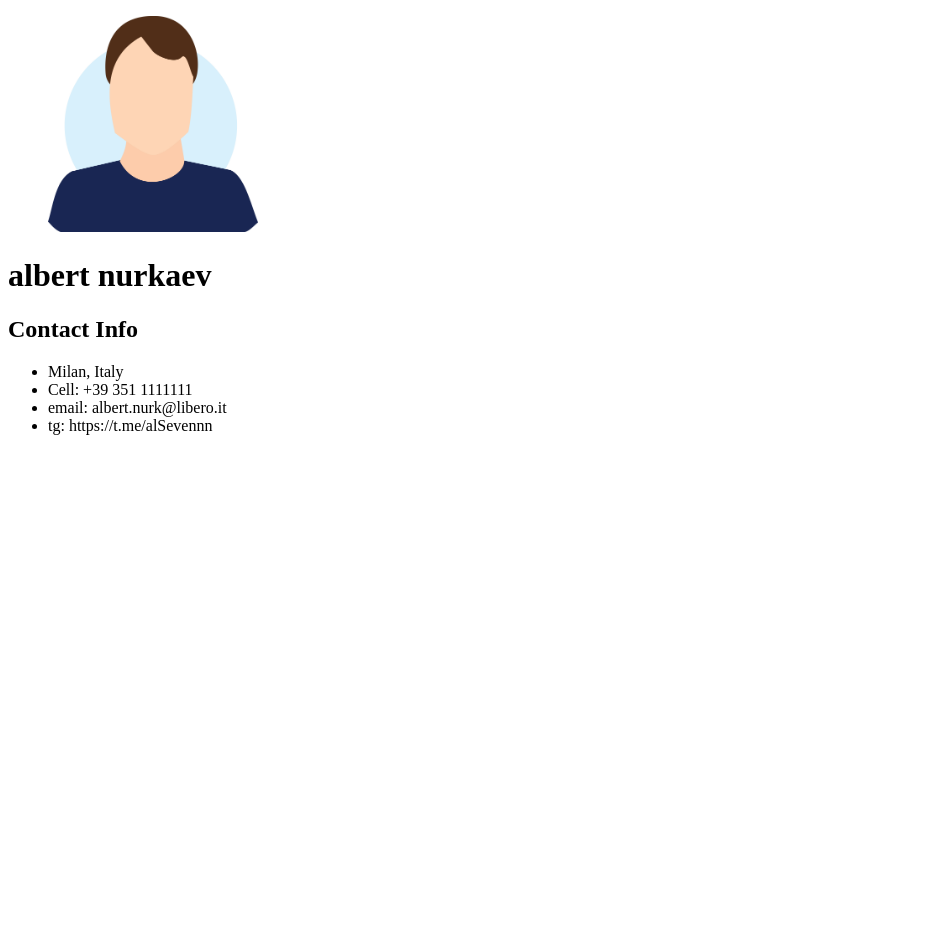
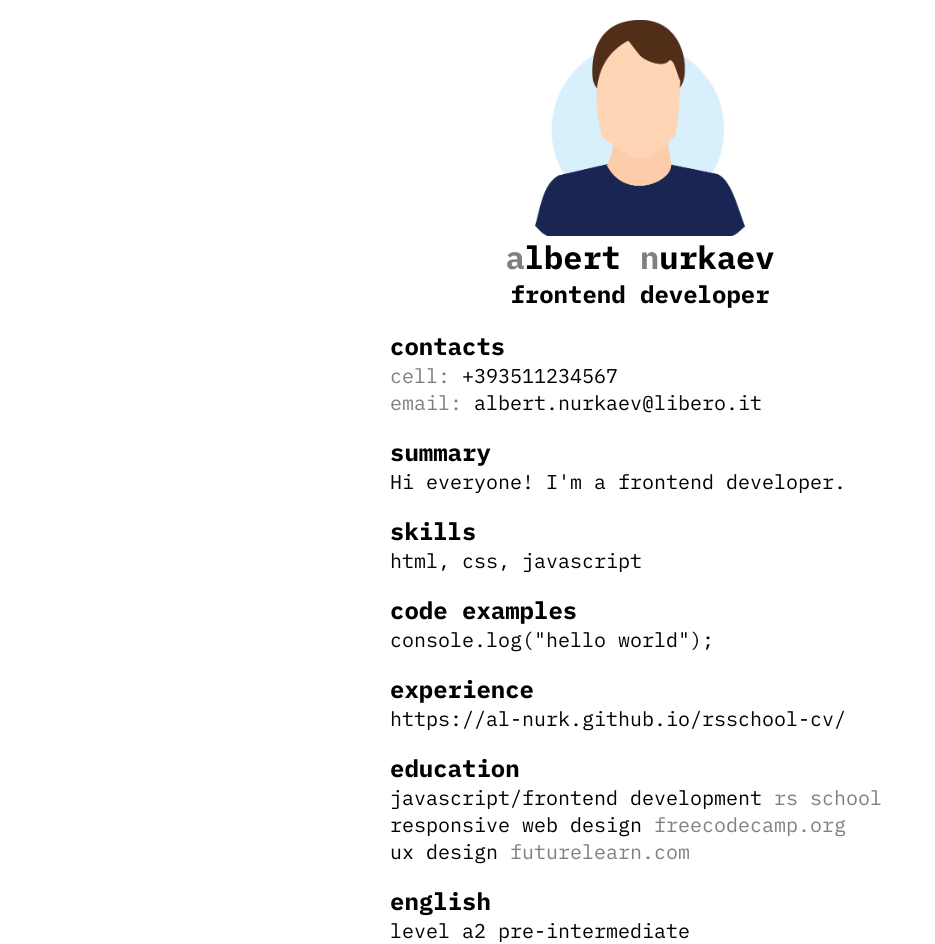
Before and after one commit to al-nurk/rsschool-cv, a plain HTML site: page index.html in a window 1280 px wide. Shown: the whole page, without its empty margins (0-935 px from the left). Before the commit the page ends 800 px from the top, so only its background shows below. Drawn offline with Linux system fonts and the light colour scheme.

Commit message:
feat: add main part

```diff
--- a/index.html
+++ b/index.html
@@ -1,35 +1,97 @@
 <!DOCTYPE html>
 <html lang="en">
+
 <head>
-    <meta charset="UTF-8">
-    <meta http-equiv="X-UA-Compatible" content="IE=edge">
-    <meta name="viewport" content="width=device-width, initial-scale=1.0">
+    <meta charset="UTF-8" />
+    <meta http-equiv="X-UA-Compatible" content="IE=edge" />
+    <meta name="viewport" content="width=device-width, initial-scale=1.0" />
     <title>Albert Nurkaev</title>
-    <link rel="stylesheet" href="style.css">
+    <link rel="preconnect" href="https://fonts.googleapis.com" />
+    <link rel="preconnect" href="https://fonts.gstatic.com" crossorigin />
+    <link href="https://fonts.googleapis.com/css2?family=IBM+Plex+Mono:wght@400;700&family=VT323&display=swap"
+        rel="stylesheet" />
+    <link rel="stylesheet" href="style.css" />
 </head>
+
 <body>
-    <header>
-        <figure class="cv-photo">
-            <img src="./img/cv-photo.jpg" alt="cv-photo" width="210">
-        </figure>
-        <h1>albert nurkaev</h1>
-        <div class="contacts">
-            <h2>Contact Info</h2>
-            <ul>
-                <li>Milan, Italy</li>
-                <li>Cell: +39 351 1111111</li>
-                <li>email: albert.nurk@libero.it</li>
-                <li>tg: https://t.me/alSevennn</li>
-            </ul>
+    <header class="header">
+        <div class="wrapper header__wrapper">
+            <div class="title">
+                <img class="title__photo" src="./img/cv-photo.jpg" alt="cv-photo" width="210" />
+                <h1 class="title__name"><span>a</span>lbert <span>n</span>urkaev</h1>
+                <h2 class="title__description">frontend developer</h2>
+            </div>
+            <nav></nav>
         </div>
-        <nav>
-        </nav>
     </header>
+
     <main>
-        <section>
+        <section class="contacts">
+            <div class="wrapper contacts__wrapper">
+                <h2 class="contacts__title">contacts</h2>
+                <ul class="contacts__list">
+                    <li class="contacts__list-item"><span>cell:</span> +393511234567</li>
+                    <li class="contacts__list-item"><span>email:</span> albert.nurkaev@libero.it</li>
+                </ul>
+            </div>
+        </section>
+
+        <section class="summary">
+            <div class="wrapper summary__wrapper">
+                <h2 class="summary__title">summary</h2>
+                <p class="summary__description">Hi everyone! I'm a frontend developer.</p>
+            </div>
+        </section>
+
+        <section class="skills">
+            <div class="wrapper skills__wrapper">
+                <h2 class="skills__title">skills</h2>
+                <ul class="skills__list">
+                    <li class="skills__list-item">html, css, javascript</li>
+                </ul>
+            </div>
+        </section>
+
+        <section class="code-examples">
+            <div class="wrapper code-examples__wrapper">
+                <h2 class="code-examples__title">code examples</h2>
+                <ul class="code-examples__list">
+                    <li class="code-examples__list-item">console.log("hello world");</li>
+                </ul>
+            </div>
+        </section>
+
+        <section class="experience">
+            <div class="wrapper experience__wrapper">
+                <h2 class="experience__title">experience</h2>
+                <ul class="experience__list">
+                    <li class="experience__list-item"><a href="https://al-nurk.github.io/rsschool-cv/" target="_blank">https://al-nurk.github.io/rsschool-cv/</a></li>
+                </ul>
+            </div>
+        </section>
+
+        <section class="education">
+            <div class="wrapper education__wrapper">
+                <h2 class="education__title">education</h2>
+                <ul class="education__list">
+                    <li class="education__list-item">javascript/frontend development <span>rs school</span></li>
+                    <li class="education__list-item">responsive web design <span>freecodecamp.org</span></li>
+                    <li class="education__list-item">ux design <span>futurelearn.com</span></li>
+                </ul>
+            </div>
+        </section>
+
+        <section class="english">
+            <div class="wrapper english__wrapper">
+                <h2 class="english__title">english</h2>
+                <ul class="english__list">
+                    <li class="english__list-item">level a2 pre-intermediate</li>
+                </ul>
+            </div>
         </section>
     </main>
-    <footer>
-    </footer>
+
+    <footer></footer>
 </body>
+
 </html>
--- a/style.css
+++ b/style.css
@@ -0,0 +1,75 @@
+* {
+    margin: 0;
+    padding: 0;
+    border: 0;
+    font-size: 100%;
+    font: inherit;
+}
+
+html {
+    box-sizing: border-box;
+    font-family: "IBM Plex Mono", monospace;
+    font-style: normal;
+    font-size: 10px;
+}
+
+body {
+    display: flex;
+    flex-direction: column;
+    align-items: center;
+}
+
+a {
+    text-decoration: none;
+    color: inherit;
+}
+
+ul {
+    list-style: none;
+}
+
+span {
+    color: gray;
+}
+
+h1 {
+    font-size: 3.2rem;
+    font-weight: 700;
+}
+
+h2 {
+    font-size: 2.4rem;
+    font-weight: 700;
+}
+
+li, p {
+    font-size: 2rem;
+    font-weight: 400;
+}
+
+.wrapper {
+    width: 500px;
+}
+
+.title {
+    display: flex;
+    flex-direction: column;
+    align-items: center;
+}
+
+.header,
+.contacts,
+.summary,
+.skills,
+.code-examples,
+.experience,
+.education,
+.english {
+    margin-top: 20px;
+}
+
+
+/* #D8F0FC */
+/* #192653 */
+/* #FED5B5 */
+/* #512E18 */
```
Also changed, not shown: img/cv-photo2.svg (added).
